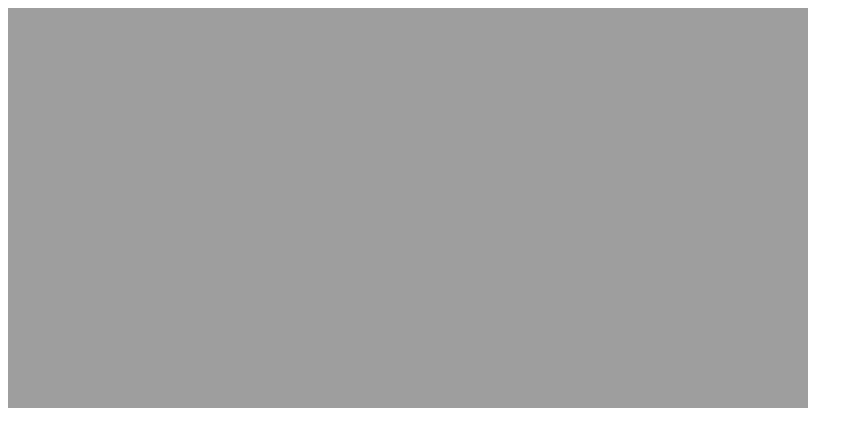
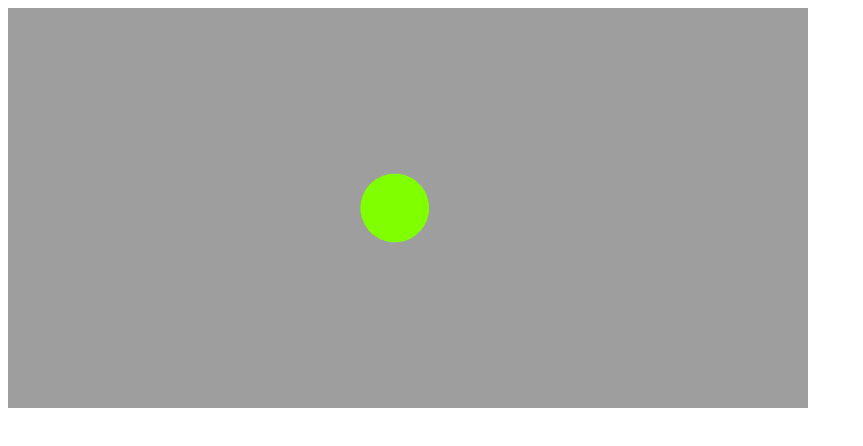
Before and after one commit to urchinkent/digitalarchive_intern, a plain HTML site: page sphere/ekinaka/index.html in a window 1280 px wide. Shown: the whole page, without its empty margins (0-863 px from the left). Drawn offline with Linux system fonts and the light colour scheme; animation ran at ten frames a second.

Commit message:
初期位置調整

```diff
--- a/sphere/ekinaka/index.html
+++ b/sphere/ekinaka/index.html
@@ -25,6 +25,8 @@
 	var material1 = new THREE.MeshBasicMaterial({color: 0x7fff00});
 	var sphere = new THREE.Mesh( geometry1, material1 );
 	sphere.position.set(-30,0,-60);
+
+	img1.camera.lookAt({x:-40, y:0, z:-90});
 	img1.scene.add( sphere );
 
 
```
